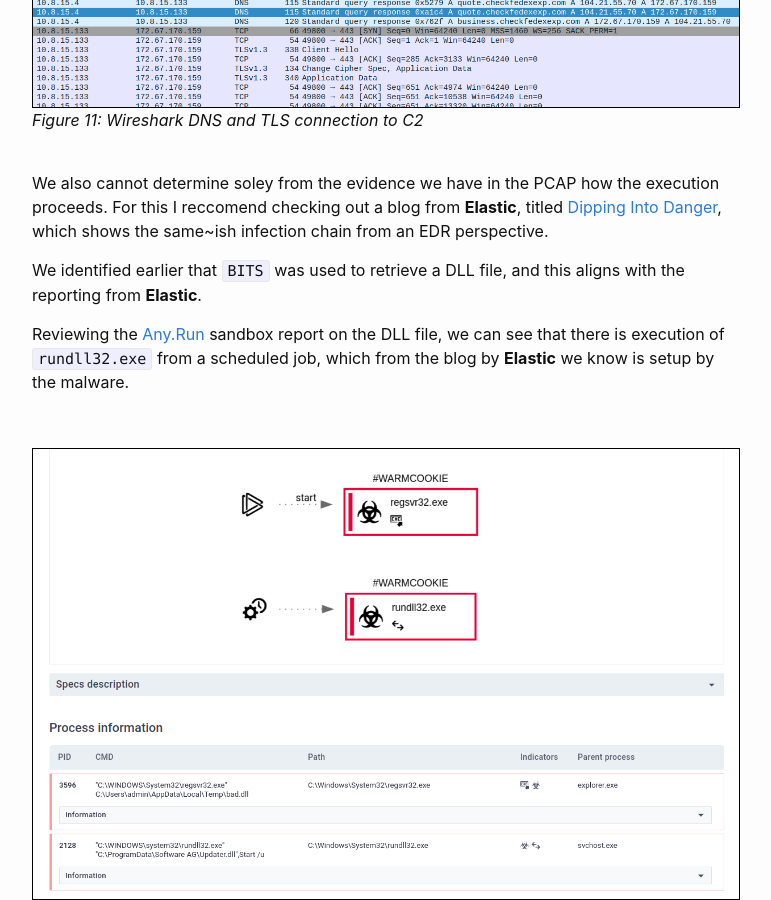
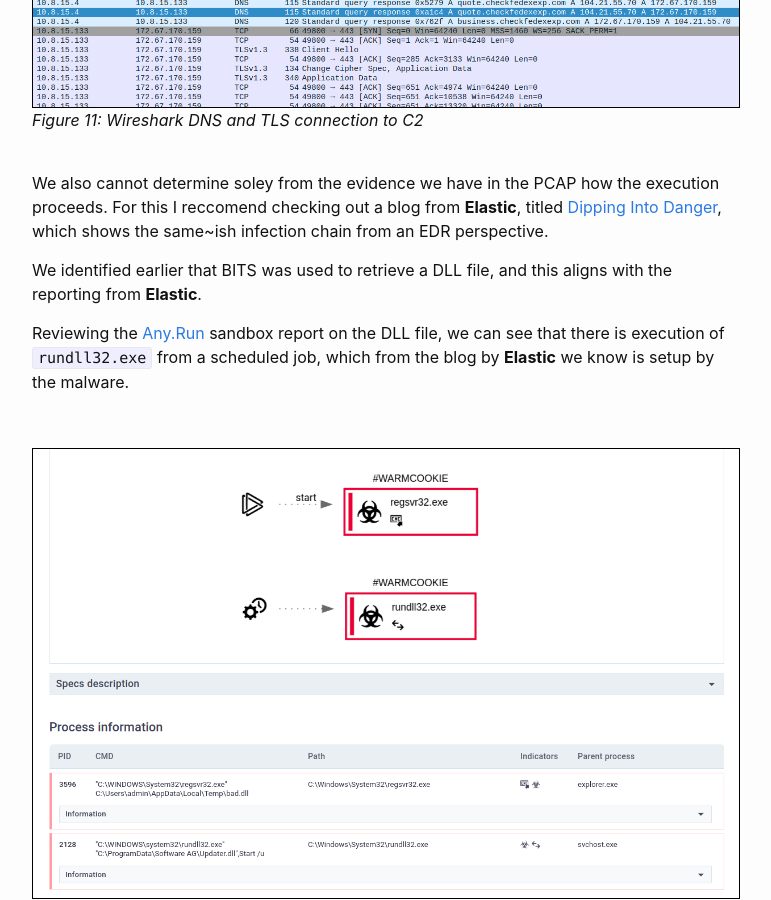
Before and after one commit to 0xtechevo/0xtechevo.github.io, a Jekyll site: the page built from _posts/2024-09-24-warmcookie-incident-walkthrough.md, in a window 1280 px wide and 900 px high, scrolled down 9899 px. Shown: the whole window, without its empty margins (254-1025 px from the left). Built offline with Jekyll 4.4.1, drawn with Linux system fonts in a browser that asks for light colours; some of the changed text lies outside the part shown.

Commit message:
fixed BITS formatting

```diff
--- a/_posts/2024-09-24-warmcookie-incident-walkthrough.md
+++ b/_posts/2024-09-24-warmcookie-incident-walkthrough.md
@@ -114,7 +114,7 @@
 
 The first request is a `HEAD` request, used to retrieve the headers that are then subsequently sent with the following `GET` request.
 
-Following the HTTP stream, it shows the requested resource location (`/data/0f60a3e7baecf2748b1c8183ed37d1e4`) as well as the `User-Agent` string `Microsoft BITS/7.8` indicating that the `BITS` protocol was used.
+Following the HTTP stream, it shows the requested resource location (`/data/0f60a3e7baecf2748b1c8183ed37d1e4`) as well as the `User-Agent` string `Microsoft BITS/7.8` indicating that the BITS protocol was used.
 
 In the reply, we can see a status of `200 OK` and a value `159232` referring to the resource size in bytes.
 
@@ -290,7 +290,7 @@
 We also cannot determine soley from the evidence we have in the PCAP how the execution proceeds.
 For this I reccomend checking out a blog from **Elastic**, titled [Dipping Into Danger](https://www.elastic.co/security-labs/dipping-into-danger), which shows the same~ish infection chain from an EDR perspective.
 
-We identified earlier that `BITS` was used to retrieve a DLL file, and this aligns with the reporting from **Elastic**.
+We identified earlier that BITS was used to retrieve a DLL file, and this aligns with the reporting from **Elastic**.
 
 Reviewing the [Any.Run](https://any.run/report/b7aec5f73d2a6bbd8cd920edb4760e2edadc98c3a45bf4fa994d47ca9cbd02f6/2b69ce82-3661-490d-a22e-169706858a91) sandbox report on the DLL file, we can see that there is execution of `rundll32.exe` from a scheduled job, which from the blog by **Elastic** we know is setup by the malware.
 
```
